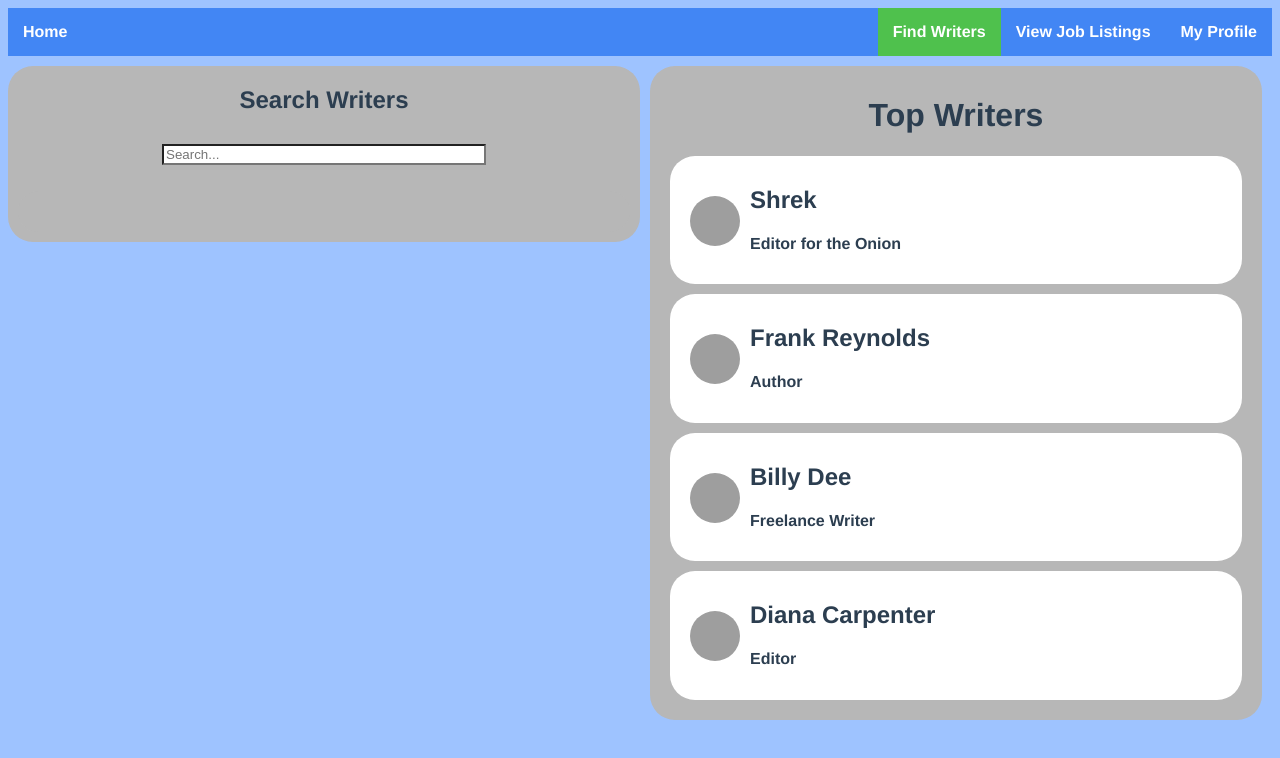
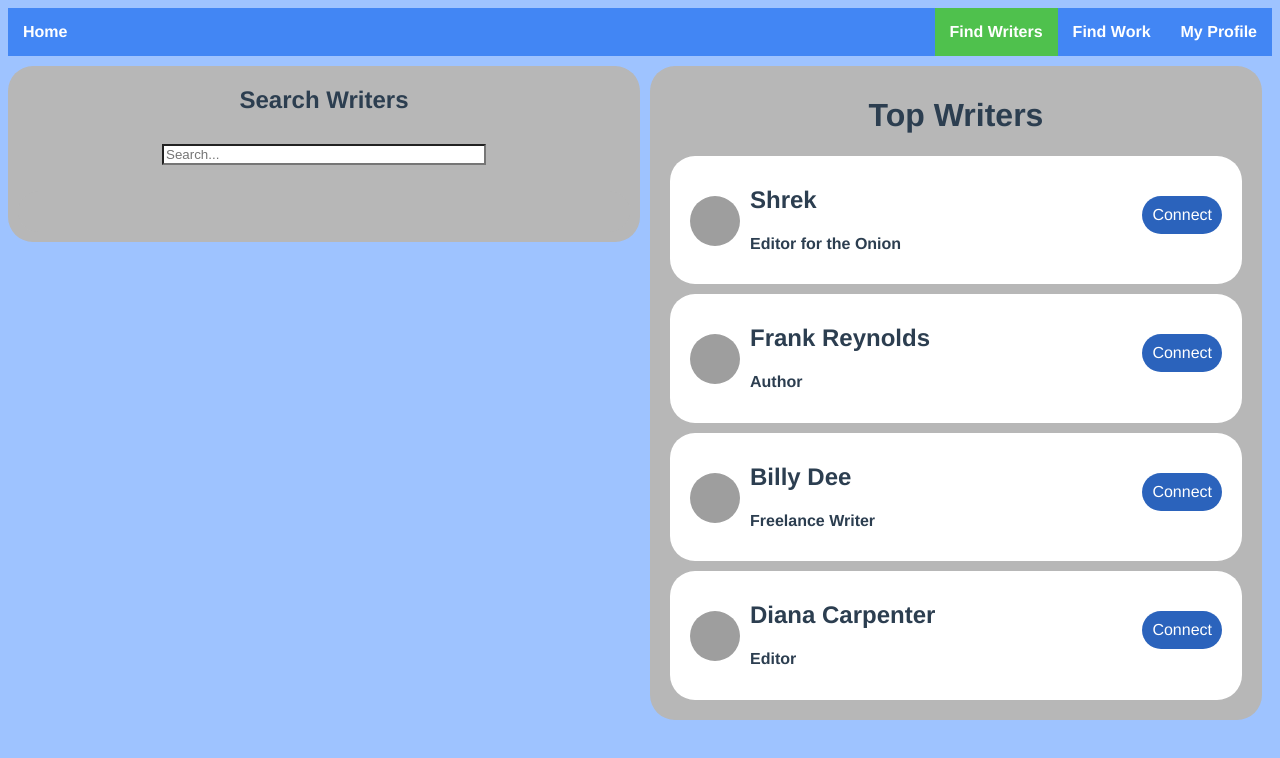
Before and after one commit to tdecelle/writing-grid-website, a Vue app: page /writers in a window 1280 px wide. Shown: the top 758 px of the page. Built offline with nearby package versions, Linux system fonts and the light colour scheme; grey boxes are pictures that could not be loaded.

Commit message:
Added connect button

```diff
--- a/src/App.vue
+++ b/src/App.vue
@@ -3,7 +3,7 @@
     <ul id="nav">
       <li class="nav_left"><router-link to="/">Home</router-link></li>
       <li class="nav_right"><router-link to="/profile">My Profile</router-link></li>
-      <li class="nav_right"><router-link to="/listings">View Job Listings</router-link></li>
+      <li class="nav_right"><router-link to="/listings">Find Work</router-link></li>
       <li class="nav_right"><router-link to="/writers">Find Writers</router-link></li>
     </ul>
     <router-view/>
--- a/src/components/Listing.vue
+++ b/src/components/Listing.vue
@@ -1,5 +1,8 @@
 <template>
     <div id="listing-item">
+        <div id="button" onclick="window.location='http://google.com';">
+            Apply
+        </div>
         <h2>{{ listing.company }}</h2>
         <h3>{{ listing.title }}</h3>
         <p>{{ listing.pay }} - {{ listing.date }}</p>
@@ -19,4 +22,18 @@
     #listing-item {
         text-align: left;
     }
+    #button {
+        float: right;
+        background-color:blue;
+        color:white;
+        cursor: default;
+        background-color: #2b63bc;
+        border-radius: 25px;
+        padding: 10px;
+        margin: 10px;
+    }
+
+    #button:hover {
+        background-color: #5390ef;
+    }
 </style>
--- a/src/components/Writer.vue
+++ b/src/components/Writer.vue
@@ -1,6 +1,9 @@
 <template>
     <div class="writer">
         <img :src=writer.imgurl alt="Writer's profile picture.">
+        <div id="button" onclick="window.location='http://google.com';">
+            Connect
+        </div>
         <h2>{{ writer.name }} </h2>
         <h4>{{ writer.title }}</h4>
     </div>
@@ -26,8 +29,25 @@
     img {
         height: 50px;
         width: 50px;
+        float: left;
         border-radius: 50%;
-        float: left;
         margin: 10px;
     }
+
+    #button {
+        float: right;
+        background-color:blue;
+        color:white;
+        cursor: default;
+        background-color: #2b63bc;
+        border-radius: 25px;
+        padding: 10px;
+        margin: 10px;
+    }
+
+    #button:hover {
+        background-color: #5390ef;
+    }
+
+
 </style>
```
